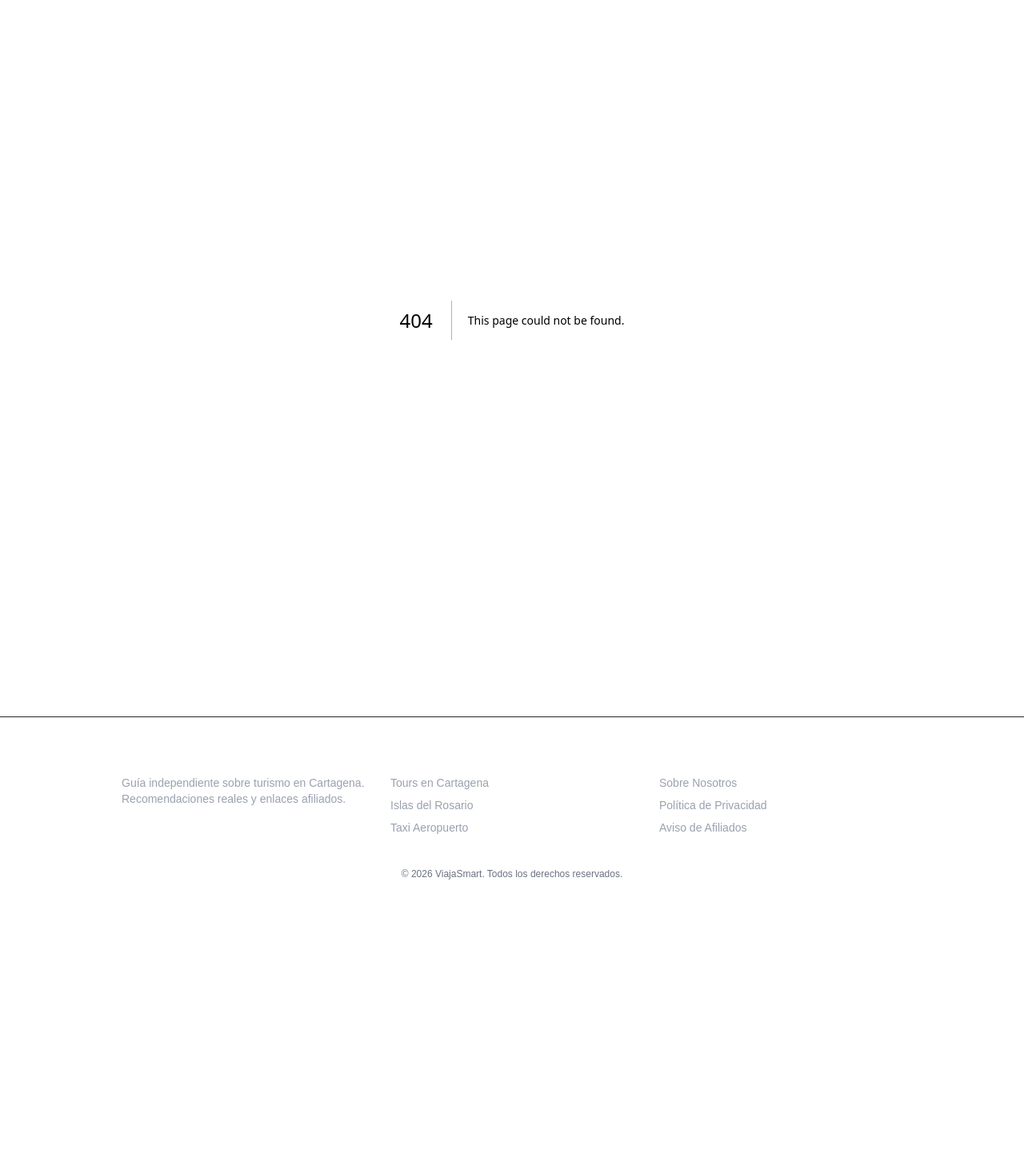
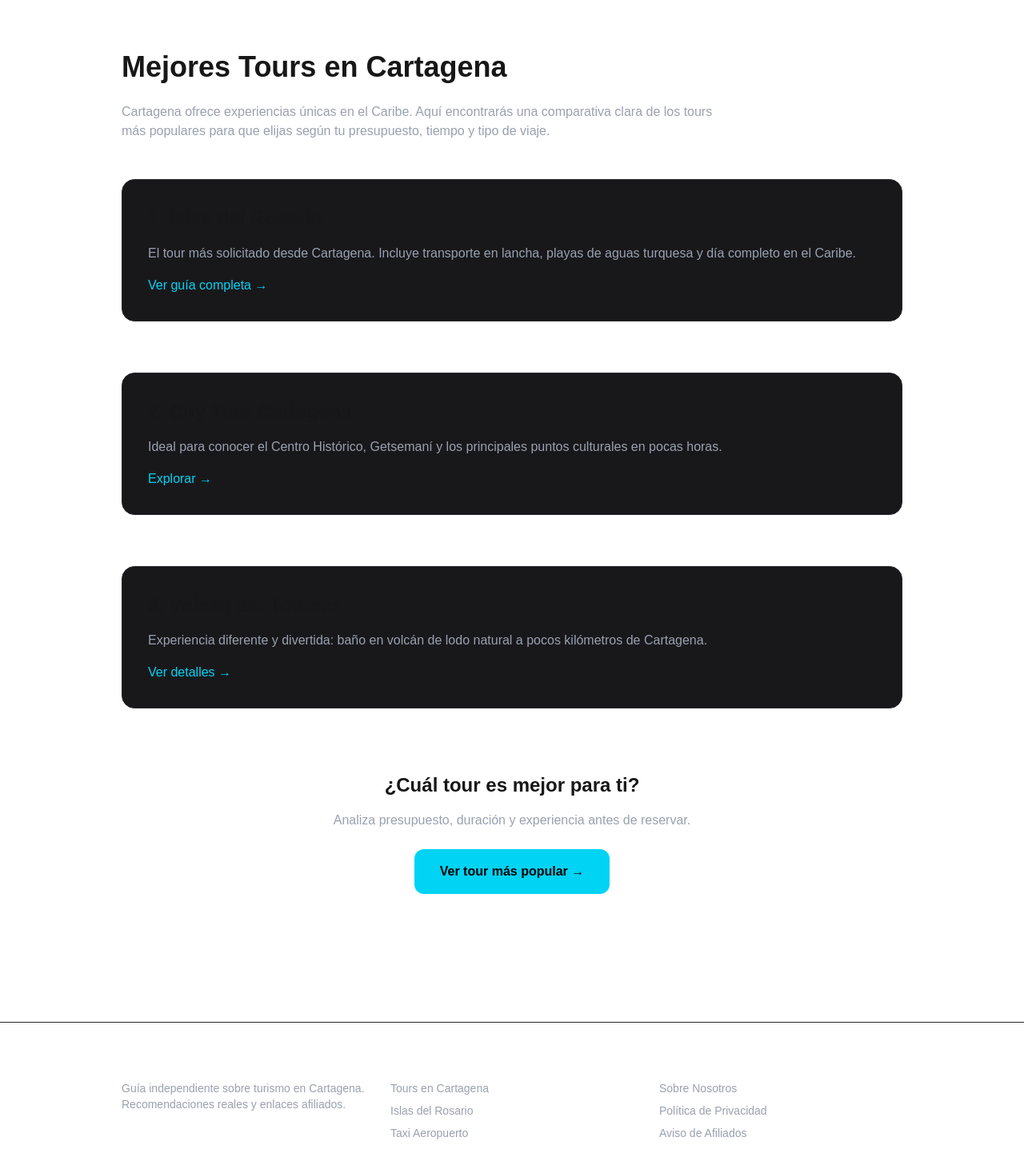
Before and after one commit to Tavodev93/Viajasmart, a Next.js app: page /cartagena/mejores-tours in a window 1280 px wide. Before the commit this address had no page. Shown: the top 1467 px of the page at 80% size. Before the commit the page ends 1141 px from the top, so only its background shows below. Built offline with nearby package versions, Linux system fonts and the light colour scheme.

Commit message:
Add Mejores Tours Cartagena pillar page

```diff
--- /dev/null
+++ b/app/cartagena/mejores-tours/page.tsx
@@ -0,0 +1,92 @@
+import Link from "next/link";
+
+export const metadata = {
+  title: "Mejores Tours en Cartagena 2026 | Guía Completa",
+  description:
+    "Descubre los mejores tours en Cartagena: Islas del Rosario, City Tour, Volcán del Totumo y más. Comparativa clara para elegir la mejor experiencia.",
+};
+
+export default function MejoresTours() {
+  return (
+    <main className="max-w-5xl mx-auto px-6 py-16">
+
+      <h1 className="text-4xl font-bold mb-6">
+        Mejores Tours en Cartagena
+      </h1>
+
+      <p className="text-gray-400 mb-12 max-w-3xl">
+        Cartagena ofrece experiencias únicas en el Caribe. Aquí encontrarás
+        una comparativa clara de los tours más populares para que elijas
+        según tu presupuesto, tiempo y tipo de viaje.
+      </p>
+
+      {/* Islas del Rosario */}
+      <section className="mb-16 bg-zinc-900 border border-zinc-800 rounded-2xl p-8">
+        <h2 className="text-2xl font-semibold mb-4">
+          1. Islas del Rosario
+        </h2>
+        <p className="text-gray-400 mb-4">
+          El tour más solicitado desde Cartagena. Incluye transporte en lancha,
+          playas de aguas turquesa y día completo en el Caribe.
+        </p>
+        <Link
+          href="/cartagena/tours/islas-del-rosario"
+          className="text-cyan-400 hover:underline"
+        >
+          Ver guía completa →
+        </Link>
+      </section>
+
+      {/* City Tour */}
+      <section className="mb-16 bg-zinc-900 border border-zinc-800 rounded-2xl p-8">
+        <h2 className="text-2xl font-semibold mb-4">
+          2. City Tour Cartagena
+        </h2>
+        <p className="text-gray-400 mb-4">
+          Ideal para conocer el Centro Histórico, Getsemaní y los principales
+          puntos culturales en pocas horas.
+        </p>
+        <Link
+          href="/cartagena/tours/city-tour"
+          className="text-cyan-400 hover:underline"
+        >
+          Explorar →
+        </Link>
+      </section>
+
+      {/* Volcán del Totumo */}
+      <section className="mb-16 bg-zinc-900 border border-zinc-800 rounded-2xl p-8">
+        <h2 className="text-2xl font-semibold mb-4">
+          3. Volcán del Totumo
+        </h2>
+        <p className="text-gray-400 mb-4">
+          Experiencia diferente y divertida: baño en volcán de lodo natural
+          a pocos kilómetros de Cartagena.
+        </p>
+        <Link
+          href="/cartagena/tours/volcan-del-totumo"
+          className="text-cyan-400 hover:underline"
+        >
+          Ver detalles →
+        </Link>
+      </section>
+
+      {/* CTA final */}
+      <section className="text-center mt-20">
+        <h2 className="text-2xl font-semibold mb-4">
+          ¿Cuál tour es mejor para ti?
+        </h2>
+        <p className="text-gray-400 mb-6">
+          Analiza presupuesto, duración y experiencia antes de reservar.
+        </p>
+        <Link
+          href="/cartagena/tours/islas-del-rosario"
+          className="inline-block bg-cyan-400 text-black font-semibold px-8 py-4 rounded-xl hover:bg-cyan-300 transition"
+        >
+          Ver tour más popular →
+        </Link>
+      </section>
+
+    </main>
+  );
+}
```
